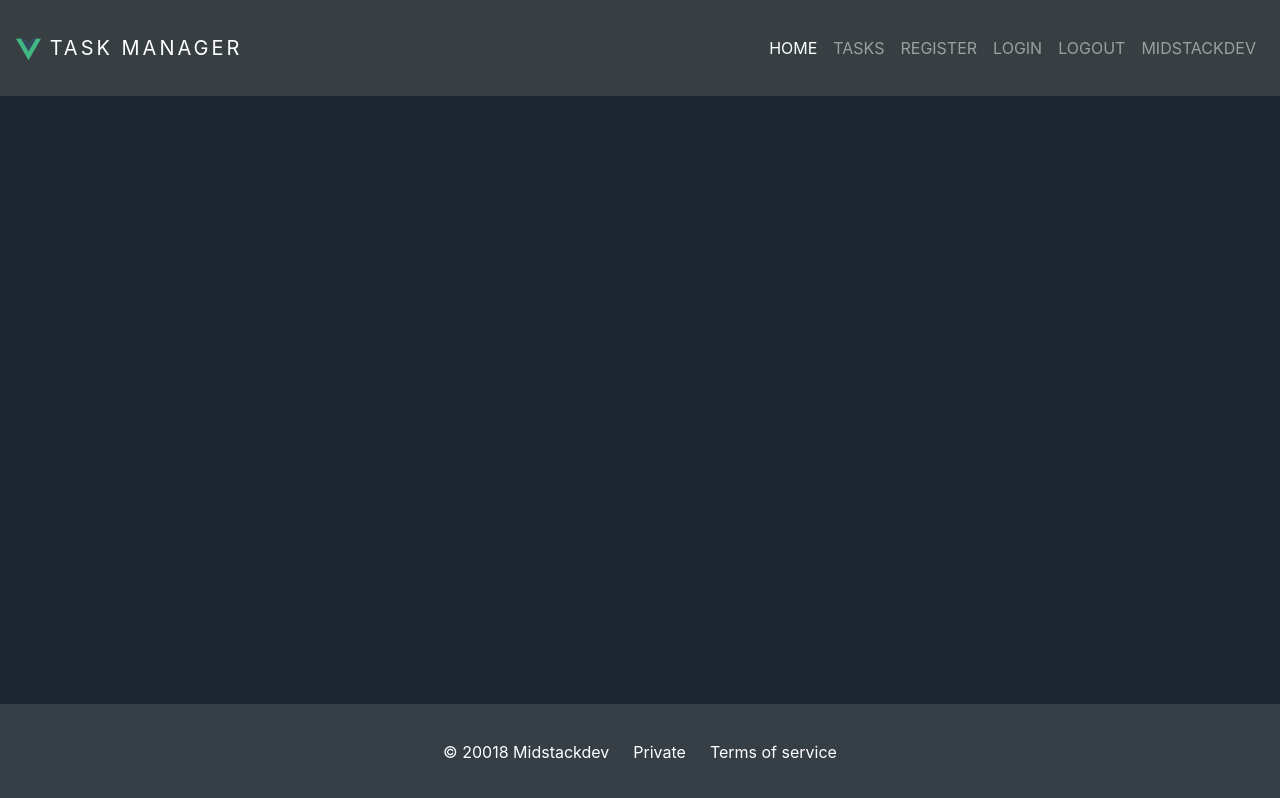
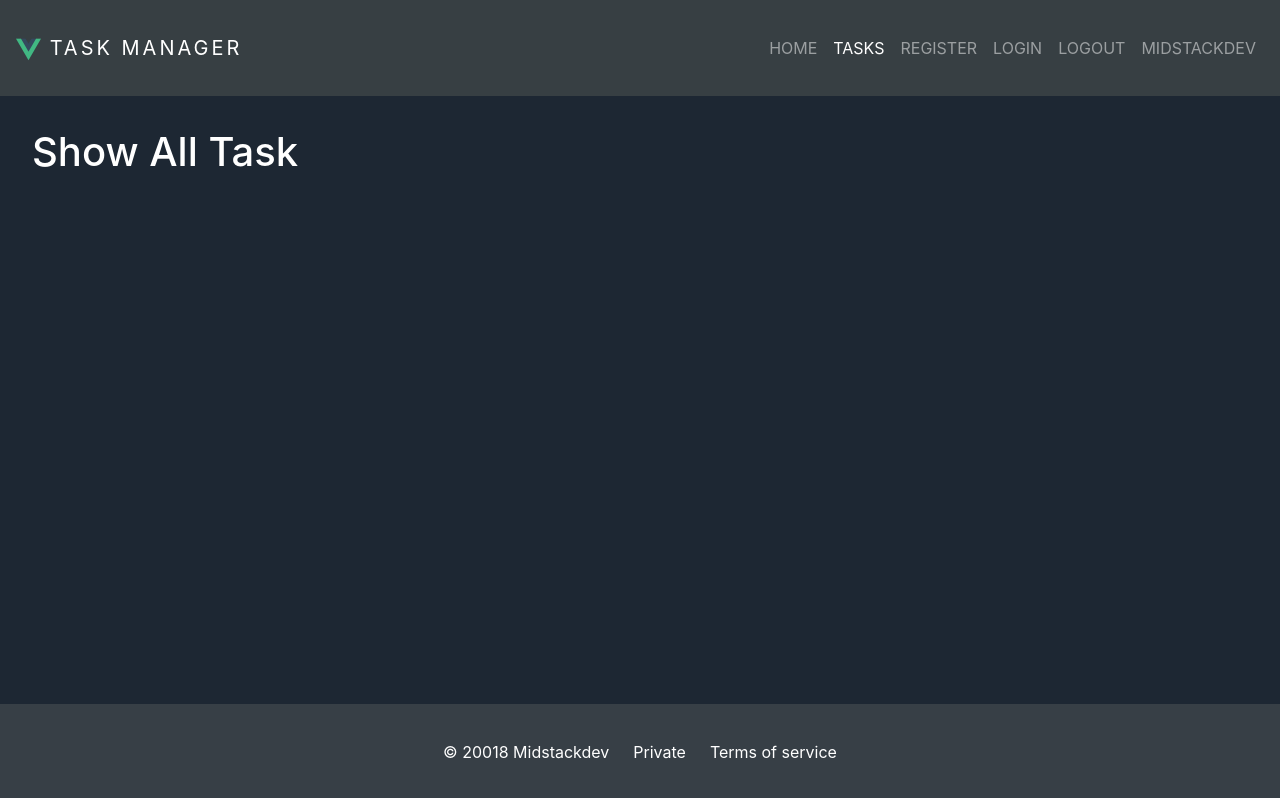
Before and after one commit to Midstackdev/node-vue-taskapp, a Vue app: page /tasks in a window 1280 px wide. Built offline with nearby package versions, Linux system fonts and the light colour scheme.

Commit message:
Views with routes

```diff
--- a/src/components/Navbar.vue
+++ b/src/components/Navbar.vue
@@ -1,26 +1,26 @@
 <template>
     <header>
       <nav class="navbar navbar-expand-md navbar-dark fixed-top custom-bg-dark">
-        <a class="navbar-brand" href="#">
+        <router-link class="navbar-brand" to="/">
             <img src="../assets/logo.png" alt="logo" style="max-height: 25px;">
             Task Manager
-        </a>
+        </router-link>
         <button class="navbar-toggler" type="button" data-toggle="collapse" data-target="#navbarCollapse" aria-controls="navbarCollapse" aria-expanded="false" aria-label="Toggle navigation">
           <span class="navbar-toggler-icon"></span>
         </button>
         <div class="collapse navbar-collapse" id="navbarCollapse">
           <ul class="navbar-nav ml-auto">
-            <li class="nav-item active">
-              <a class="nav-link" href="#">Home</a>
+            <li class="nav-item">
+              <router-link class="nav-link" to="/" exact>Home</router-link>
             </li>
             <li class="nav-item">
-              <a class="nav-link" href="#">Tasks</a>
+              <router-link class="nav-link" to="/tasks">Tasks</router-link>
             </li>
             <li class="nav-item">
-              <a class="nav-link" href="#">Register</a>
+              <router-link class="nav-link" to="/register">Register</router-link>
             </li>
             <li class="nav-item">
-              <a class="nav-link" href="#">Login</a>
+              <router-link class="nav-link" to="/login">Login</router-link>
             </li>
             <li class="nav-item">
               <a class="nav-link" href="#">Logout</a>
--- a/src/components/Welcome.vue
+++ b/src/components/Welcome.vue
@@ -4,6 +4,6 @@
       <p class="lead">This is a simple task manager application, built with MongoDB, ExpressJS, VueJS, and NodeJS.</p>
       <hr class="my-4">
       <p>Click here to begin managing task for users.</p>
-      <a class="btn btn-success btn-lg" href="#" role="button">View Tasks</a>
+      <router-link class="btn btn-success btn-lg" to="/tasks" role="button">View Tasks</router-link>
     </div>
 </template>
--- a/src/router/index.js
+++ b/src/router/index.js
@@ -1,6 +1,11 @@
 import Vue from 'vue'
 import VueRouter from 'vue-router'
 import Home from '../views/Home.vue'
+import Login from '../views/authentication/Login.vue'
+import Register from '../views/authentication/Register.vue'
+import TaskAll from '../views/tasks/TasksAll.vue'
+import TaskCreate from '../views/tasks/TasksCreate.vue'
+import TaskEdit from '../views/tasks/TasksEdit.vue'
 
 Vue.use(VueRouter)
 
@@ -17,13 +22,43 @@ Vue.use(VueRouter)
     // this generates a separate chunk (about.[hash].js) for this route
     // which is lazy-loaded when the route is visited.
     component: () => import(/* webpackChunkName: "about" */ '../views/About.vue')
+  },
+  {
+    path: '/tasks',
+    name: 'tasks-all',
+    component: TaskAll
+  },
+  {
+    path: '/tasks/new',
+    name: 'tasks-create',
+    component: TaskCreate
+  },
+  {
+    path: '/tasks/:id',
+    name: 'tasks-edit',
+    component: TaskEdit
+  },
+  {
+    path: '/register',
+    name: 'register',
+    component: Register
+  },
+  {
+    path: '/login',
+    name: 'login',
+    component: Login
+  },
+  {
+    path: '*',
+    redirect: '/'
   }
 ]
 
 const router = new VueRouter({
   mode: 'history',
   base: process.env.BASE_URL,
-  routes
+  routes,
+  linkActiveClass: 'active'
 })
 
 export default router
--- /dev/null
+++ b/src/views/authentication/Login.vue
@@ -0,0 +1,3 @@
+<template>
+    <h1>Login Route</h1>
+</template>
--- /dev/null
+++ b/src/views/authentication/Register.vue
@@ -0,0 +1,3 @@
+<template>
+    <h1>Register Route</h1>
+</template>
--- /dev/null
+++ b/src/views/tasks/TasksAll.vue
@@ -0,0 +1,3 @@
+<template>
+    <h1>Show All Task</h1>
+</template>
--- /dev/null
+++ b/src/views/tasks/TasksCreate.vue
@@ -0,0 +1,3 @@
+<template>
+    <h1>Create Task</h1>
+</template>
--- /dev/null
+++ b/src/views/tasks/TasksEdit.vue
@@ -0,0 +1,3 @@
+<template>
+    <h1>Create Task</h1>
+</template>
```
